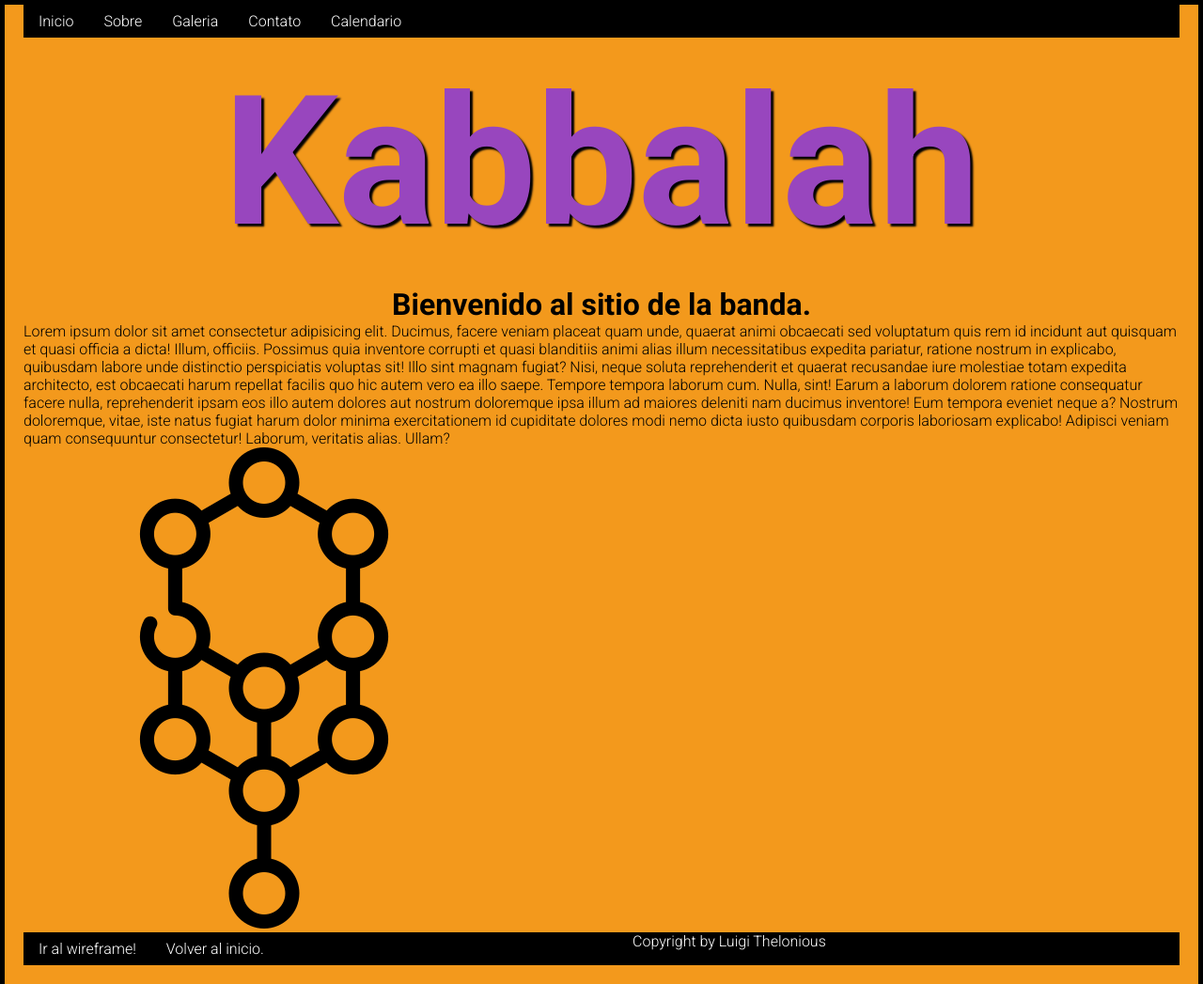
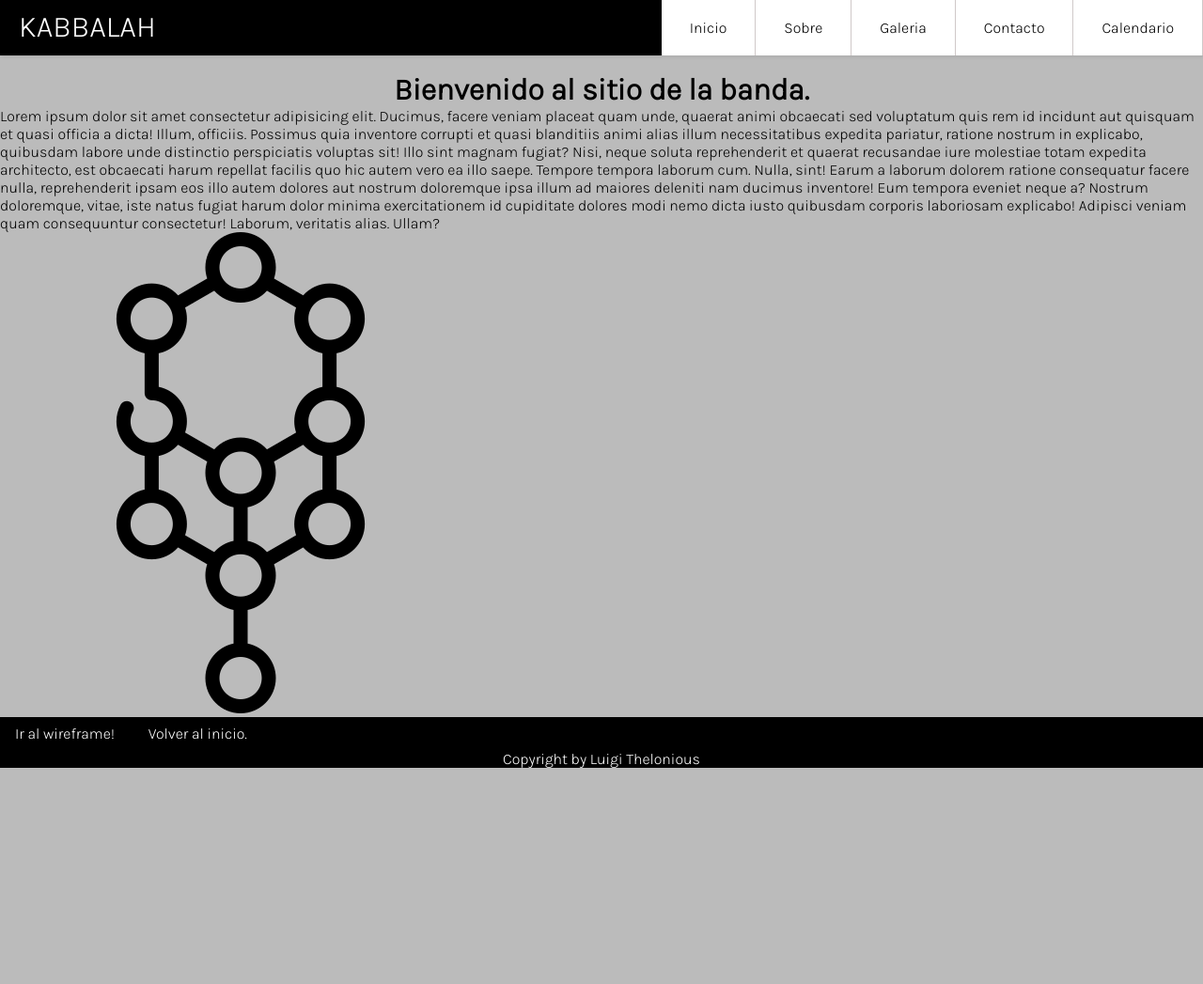
Before and after one commit to luponious/kabbalah-band, a plain HTML site: page index.html in a window 1280 px wide. Shown: the whole page at 94% size. After the commit the page ends 817 px from the top, so only its background shows below. Drawn offline with Linux system fonts and the light colour scheme.

Commit message:
--New-Header+Hamburguer-Menu--

```diff
--- a/css/style.css
+++ b/css/style.css
@@ -1,7 +1,6 @@
 * {
     margin: 0;
     padding: 0;
-    font-family: 'Roboto', sans-serif;
 }
 
 p.foo {
@@ -10,21 +9,148 @@ p.foo {
     font-weight: 300;
 }
 
-/*@font-face {
-    font-family: "roboto_regular";
-    src: url(../fonts/Roboto-Regular.ttf);
-}*/
-html {
-    background-color: #a687de;
+body {
+    margin: 0;
+    font-family: 'Karla', sans-serif;
+    background-color: #bbb;
 }
 
-body {
-    width: auto;
-    margin: 0 auto;
-    background-color: #f59919fa;
-    padding: 0 20px 20px 20px;
-    border: 5px solid black;
+a {
+    color: #ffffff;
 }
+/*hamburguer menu*/
+/* header */
+
+.header {
+    background-color: #000000;
+    box-shadow: 1px 1px 4px 0 rgba(0, 0, 0, .1);
+    position: fixed;
+    width: 100%;
+    z-index: 3;
+}
+
+.header ul {
+    margin: 0;
+    padding: 0;
+    list-style: none;
+    overflow: hidden;
+    background-color: #ffffff;
+}
+
+.header li a {
+    display: block;
+    padding: 20px 20px;
+    border-right: 1px solid #d0c9c9;
+    text-decoration: none;
+}
+
+.header li a:hover,
+.header .menu-btn:hover {
+    background-color: #dfdfdf;
+}
+
+.header .logo {
+    display: block;
+    float: left;
+    font-size: 2em;
+    padding: 10px 20px;
+    text-decoration: none;
+}
+
+/* menu */
+
+.header .menu {
+    clear: both;
+    max-height: 0;
+    transition: max-height .2s ease-out;
+}
+
+/* menu icon */
+
+.header .menu-icon {
+    cursor: pointer;
+    float: right;
+    padding: 28px 20px;
+    position: relative;
+    user-select: none;
+}
+
+.header .menu-icon .nav-icon {
+    background: #ffffff;
+    display: block;
+    height: 2px;
+    position: relative;
+    transition: .2s ease-out;
+    width: 18px;
+}
+
+.header .menu-icon .nav-icon:before,
+.header .menu-icon .nav-icon:after {
+    background: #ffffff;
+    content: '';
+    display: block;
+    height: 100%;
+    position: absolute;
+    transition: all .2s ease-out;
+    width: 100%;
+}
+
+.header .menu-icon .nav-icon:before {
+    top: 5px;
+}
+
+.header .menu-icon .nav-icon:after {
+    top: -5px;
+}
+
+/* menu btn */
+
+.header .menu-btn {
+    display: none;
+}
+
+.header .menu-btn:checked~.menu {
+    max-height: 240px;
+}
+
+.header .menu-btn:checked~.menu-icon .nav-icon {
+    background: transparent;
+}
+/*btn animacion*/
+.header .menu-btn:checked~.menu-icon .nav-icon:before {
+    transform: rotate(-45deg);
+    top: 0;
+}
+
+.header .menu-btn:checked~.menu-icon .nav-icon:after {
+    transform: rotate(45deg);
+    top: 0;
+}
+/*-----fin del hamburguer--*/
+
+
+/* 48em = 768px @ 16pt font */
+@media (min-width: 48em) {
+    .header li {
+        float: left;
+    }
+
+    .header li a {
+        padding: 20px 30px;
+    }
+
+    .header .menu {
+        clear: none;
+        float: right;
+        max-height: none;
+    }
+
+    .header .menu-icon {
+        display: none;
+    }
+}
+
+.just_center{justify-content: center;}
 
 h1 {
     margin: 0;
@@ -33,7 +159,7 @@ h1 {
     text-shadow: 3px 3px 2px black;
 }
 
-.div_galery{
+.div_galery {
     background-color: black;
     border: solid 3px violet;
     padding: 5px;
@@ -58,7 +184,7 @@ h1 {
     background-color: rgb(197, 194, 194);
 }
 
-.lt_white_text{
+.lt_wt_text {
     color: white;
 }
 
@@ -78,7 +204,7 @@ h1 {
     font-weight: bold;
 }
 
-.batata{
+.batata {
     background-image: ;
 }
 
@@ -90,37 +216,16 @@ h1 {
     text-align: right;
 }
 
-.lt_nav_ul {
-    list-style: none;
-}
-
-.lt_bar {
-    width: 100%;
-    overflow: hidden
-}
-
-.lt_bar_item {
-    text-decoration: none;
-    padding: 8px 16px;
-    float: left;
-    width: auto;
-    border: none;
-    display: block;
-    outline: 0
-}
-
-.lt_black,
-.lt_hover_black:hover {
-    color: #fff;
-    background-color: #000
-}
-
 .lt_top {
     top: 0
 }
 
 .lt_bottom {
     bottom: 0
+}
+
+footer {
+    background-color: #000;
 }
 
 .lt_button {
--- a/index.html
+++ b/index.html
@@ -1,6 +1,5 @@
 <!DOCTYPE html>
 <html lang="en">
-<!--html_configs-->
 
 <head>
     <meta charset="UTF-8">
@@ -20,31 +19,32 @@
 <!--contenido empieza aca-->
 
 <body>
-    <!-- navBar (siempre on Top) -->
-    <header id="inicio_index">
-        <nav class="lt_top lt_bar lt_black">
-            <ul class="lt_nav_ul">
-                <li> <a href="index.html" class="lt_bar_item lt_button">Inicio</a>
+    <!--hamburguer nav-->
+    <header class="header">
+        <a href="/" class="logo">KABBALAH</a>
+        <input class="menu-btn" type="checkbox" id="menu-btn" />
+        <label class="menu-icon" for="menu-btn"><span class="nav-icon"></span></label>
+        <ul class="menu">
+        <li> <a href="index.html" class=" lt_button">Inicio</a>
         </li>
-                <li> <a href="./pages/sobre.html" class="lt_bar_item lt_button">Sobre</a>
+        <li> <a href="./pages/sobre.html" class=" lt_button">Sobre</a>
         </li>
-                <li> <a href="./pages/galeria.html" class="lt_bar_item lt_button">Galeria</a>
+        <li> <a href="./pages/galeria.html" class=" lt_button">Galeria</a>
         </li>
-                <li> <a href="./pages/contato.html" class="lt_bar_item lt_button">Contato</a>
+        <li> <a href="./pages/contato.html" class=" lt_button">Contacto</a>
         </li>
-                <li> <a href="./pages/calendario.html" class="lt_bar_item lt_button">Calendario</a>
+        <li> <a href="./pages/calendario.html" class=" lt_button">Calendario</a>
         </li>
         </ul>
-        </nav>
     </header>
-    <!-- fin de navBar -->
-
-    <main>
-        <h1 class="lt_letras_xxl lt_tx_center">Kabbalah</h1>
+    <!--fin hamburguer nav-->
+    <main class="just_center">
+        <h1 class="lt_tx_center">Kabbalah</h1>
 
         <section>
             <h2 class="lt_letras_l lt_b lt_tx_center">Bienvenido al sitio de la banda.</h2>
-            <p class="p.foo lt_letras_rel"> Lorem ipsum dolor sit amet consectetur adipisicing elit. Ducimus, facere veniam
+            <p class="p.foo lt_letras_rel"> Lorem ipsum dolor sit amet consectetur adipisicing elit. Ducimus, facere
+                veniam
                 placeat quam unde, quaerat animi obcaecati sed voluptatum quis rem id incidunt aut quisquam et quasi
                 officia a dicta!
                 Illum, officiis. Possimus quia inventore corrupti et quasi blanditiis animi alias illum necessitatibus
@@ -63,7 +63,7 @@
         <img src="./img/kabbalah.png" alt=" logo de la banda kabbala">
     </main>
     <!--solamente divs a partir del footer-->
-    <footer class="lt_bar lt_black">
+    <footer class="just_center lt_wt_text">
         <div>
             <a class="lt_bar_item lt_button" href="https://balsamiq.cloud/slcr2x4/pd6z121" target="_blank"
                 rel="noopener noreferrer">Ir al
```
Lines whose indentation alone changed are shown as unchanged.
